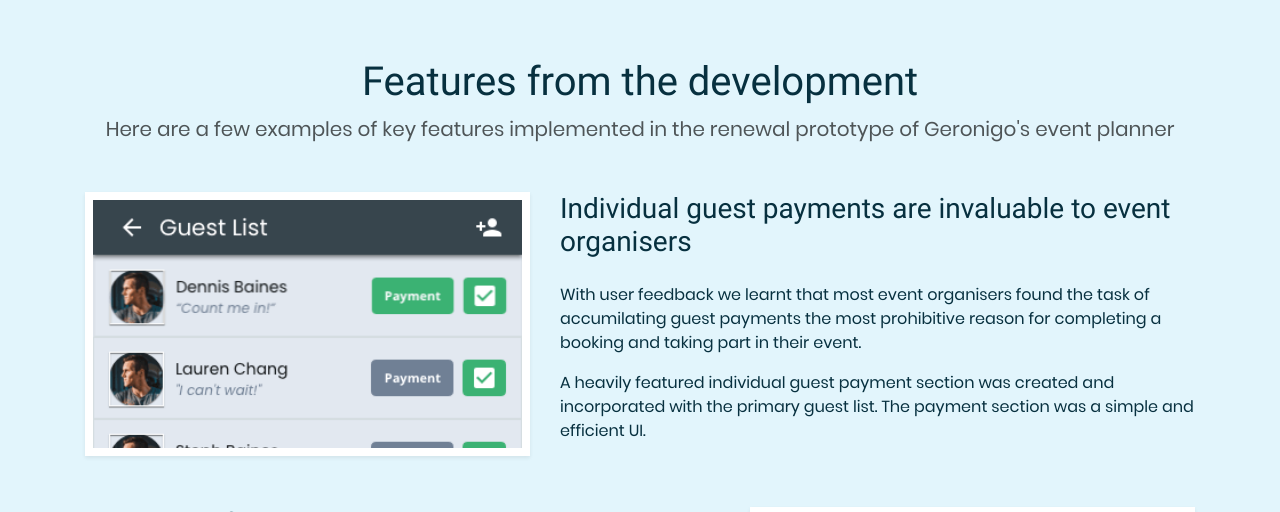
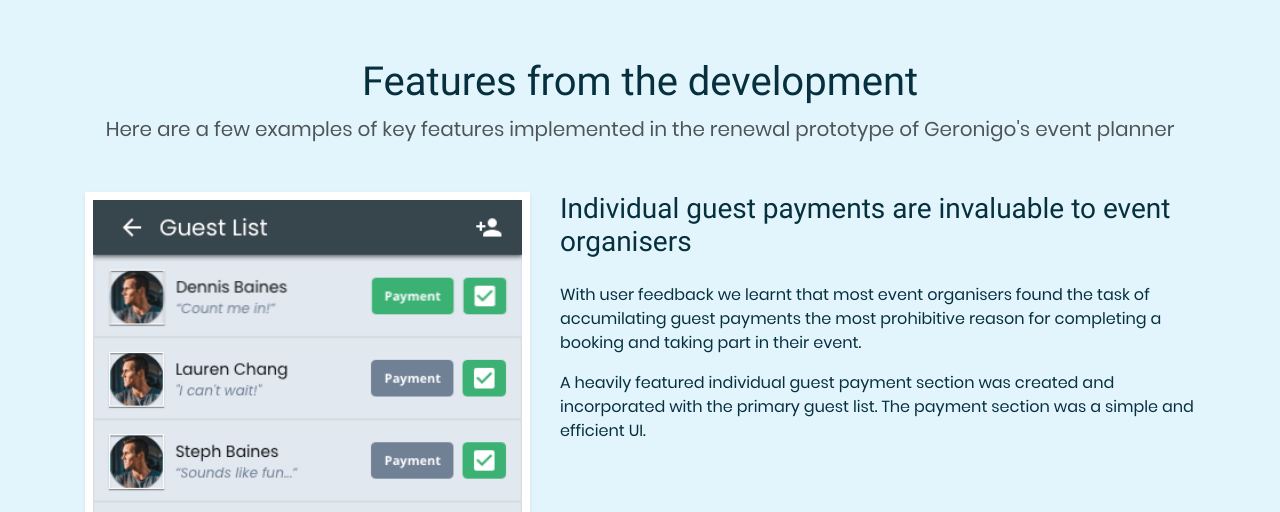
Before and after one commit to hotbertaa/hotbertaa.github.io, a PHP site: page /case-eventplanner.html in a window 1280 px wide. Shown: the part 1741-2253 px from the top of the page. Run offline with PHP 8.4, Linux system fonts and the light colour scheme; some libraries are stand-ins or nearby versions.

Commit message:
img size

```diff
--- a/css/portfolio/1/page-casestudy.css
+++ b/css/portfolio/1/page-casestudy.css
@@ -18,7 +18,7 @@
 
 #start .img, #overview .img span { padding-bottom: 58% !important; }
 
-.study-eventplanner #redesign .img span, .study-eventplanner #overview .img span { padding-bottom: 120%; }
+.study-eventplanner #redesign .img span, .study-eventplanner #overview .img span { padding-bottom: 120% !important; }
 
 #appraisal:before, #study:after { display: block; }
 
```
Also changed, not shown: 2 other files.
